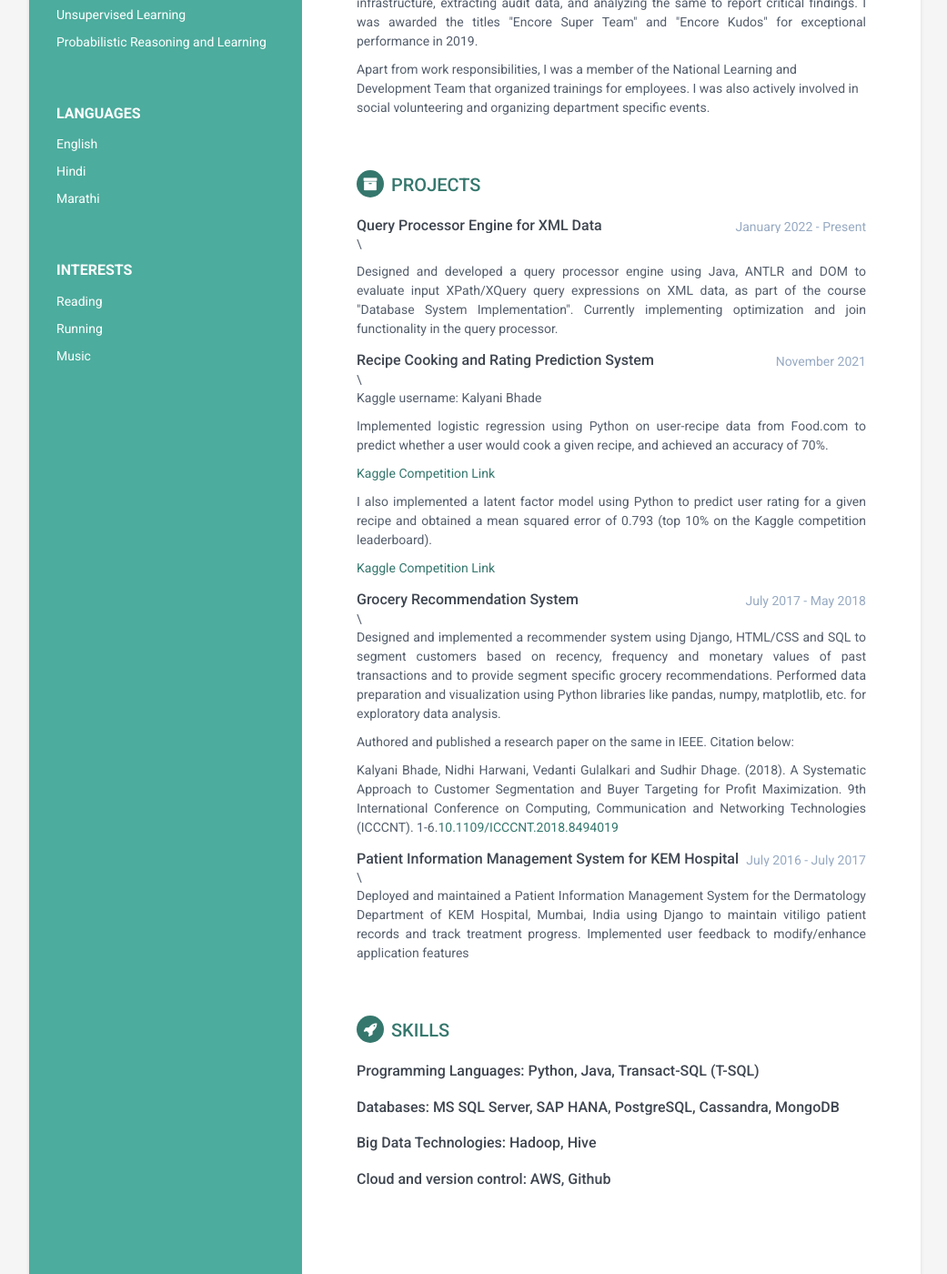
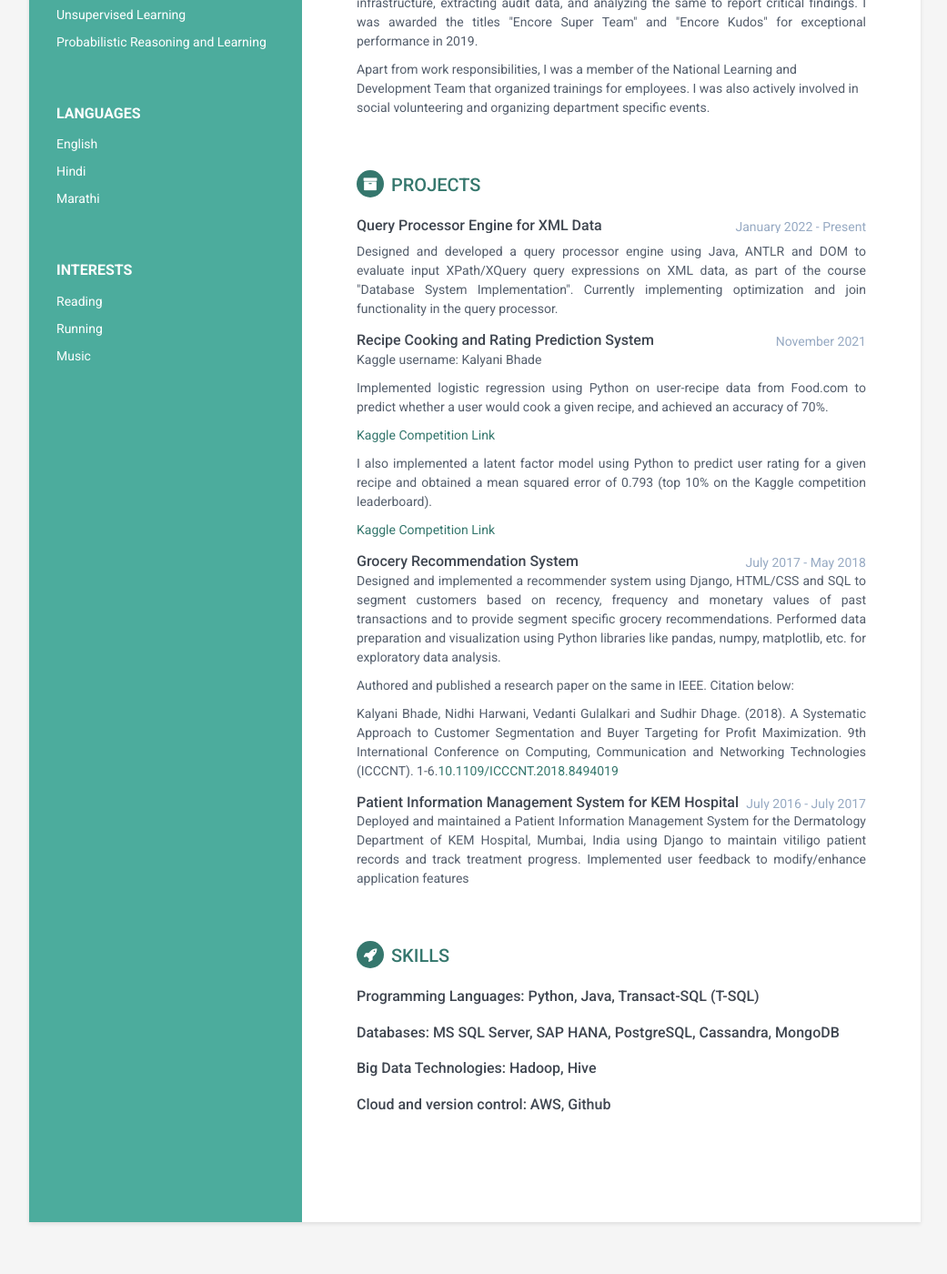
Before and after one commit to KalyaniBhade/digital-resume, a Jekyll site: the page built from index.html, in a window 1280 px wide and 1400 px high, scrolled down 1001 px. Shown: the whole window at 91% size, without its empty margins (118-1159 px from the left). Built offline with Jekyll 4.4.1, drawn with Linux system fonts in a browser that asks for light colours.

Commit message:
Layout changes

```diff
--- a/_includes/projects.html
+++ b/_includes/projects.html
@@ -6,7 +6,7 @@
                         <h3 class="job-title">Query Processor Engine for XML Data</h3>
                         <div class="time">January 2022 - Present</div>
                     </div>
-\                    <p style="text-align:justify"></p>
+                    <p style="text-align:justify"></p>
                     <p style="text-align:justify">Designed and developed a query processor engine using Java, ANTLR and DOM to evaluate input XPath/XQuery query expressions on XML data, as part of the course "Database System Implementation". Currently implementing optimization and join functionality in the query processor.
                     </p>
 
@@ -17,7 +17,7 @@
                         <h3 class="job-title">Recipe Cooking and Rating Prediction System</h3>
                         <div class="time">November 2021</div>
                     </div>
-\                    <p>Kaggle username: Kalyani Bhade</p>
+                    <p>Kaggle username: Kalyani Bhade</p>
                     <p style="text-align:justify">Implemented logistic regression using Python on user-recipe data from Food.com to predict whether a user would cook a given recipe, and achieved an accuracy of 70%.</p>
                     <p><a href = "https://www.kaggle.com/c/cse158258-cooking-prediction/leaderboard">Kaggle Competition Link</a></p>
                     <p style="text-align:justify">I also implemented a latent factor model using Python to predict user rating for a given recipe and obtained a mean squared error of 0.793 (top 10% on the Kaggle competition leaderboard).</p>
@@ -29,7 +29,7 @@
                         <h3 class="job-title">Grocery Recommendation System</h3>
                         <div class="time">July 2017 - May 2018</div>
                     </div>
-\                    <p style="text-align:justify">Designed and implemented a recommender system using Django, HTML/CSS and SQL to segment customers based on recency, frequency and monetary values of past transactions and to provide segment specific grocery recommendations. Performed data preparation and visualization using Python libraries like pandas, numpy, matplotlib, etc. for exploratory data analysis.</p>
+                    <p style="text-align:justify">Designed and implemented a recommender system using Django, HTML/CSS and SQL to segment customers based on recency, frequency and monetary values of past transactions and to provide segment specific grocery recommendations. Performed data preparation and visualization using Python libraries like pandas, numpy, matplotlib, etc. for exploratory data analysis.</p>
                     <p>Authored and published a research paper on the same in IEEE. Citation below:</p>
                     <p style="text-align:justify">Kalyani Bhade, Nidhi Harwani, Vedanti Gulalkari and Sudhir Dhage. (2018). A Systematic Approach to Customer Segmentation and Buyer Targeting for Profit Maximization. 9th International Conference on Computing, Communication and Networking Technologies (ICCCNT). 1-6.<a href="https://ieeexplore.ieee.org/document/8494019">10.1109/ICCCNT.2018.8494019</a></p>
 
@@ -40,7 +40,7 @@
                         <h3 class="job-title">Patient Information Management System for KEM Hospital</h3>
                         <div class="time">July 2016 - July 2017</div>
                     </div>
-\                    <p style="text-align:justify">Deployed and maintained a Patient Information Management System for the Dermatology Department of KEM Hospital, Mumbai, India using Django to maintain vitiligo patient records and track treatment progress. Implemented user feedback to modify/enhance application features</p>
+                    <p style="text-align:justify">Deployed and maintained a Patient Information Management System for the Dermatology Department of KEM Hospital, Mumbai, India using Django to maintain vitiligo patient records and track treatment progress. Implemented user feedback to modify/enhance application features</p>
 
                 </div>
 
```
